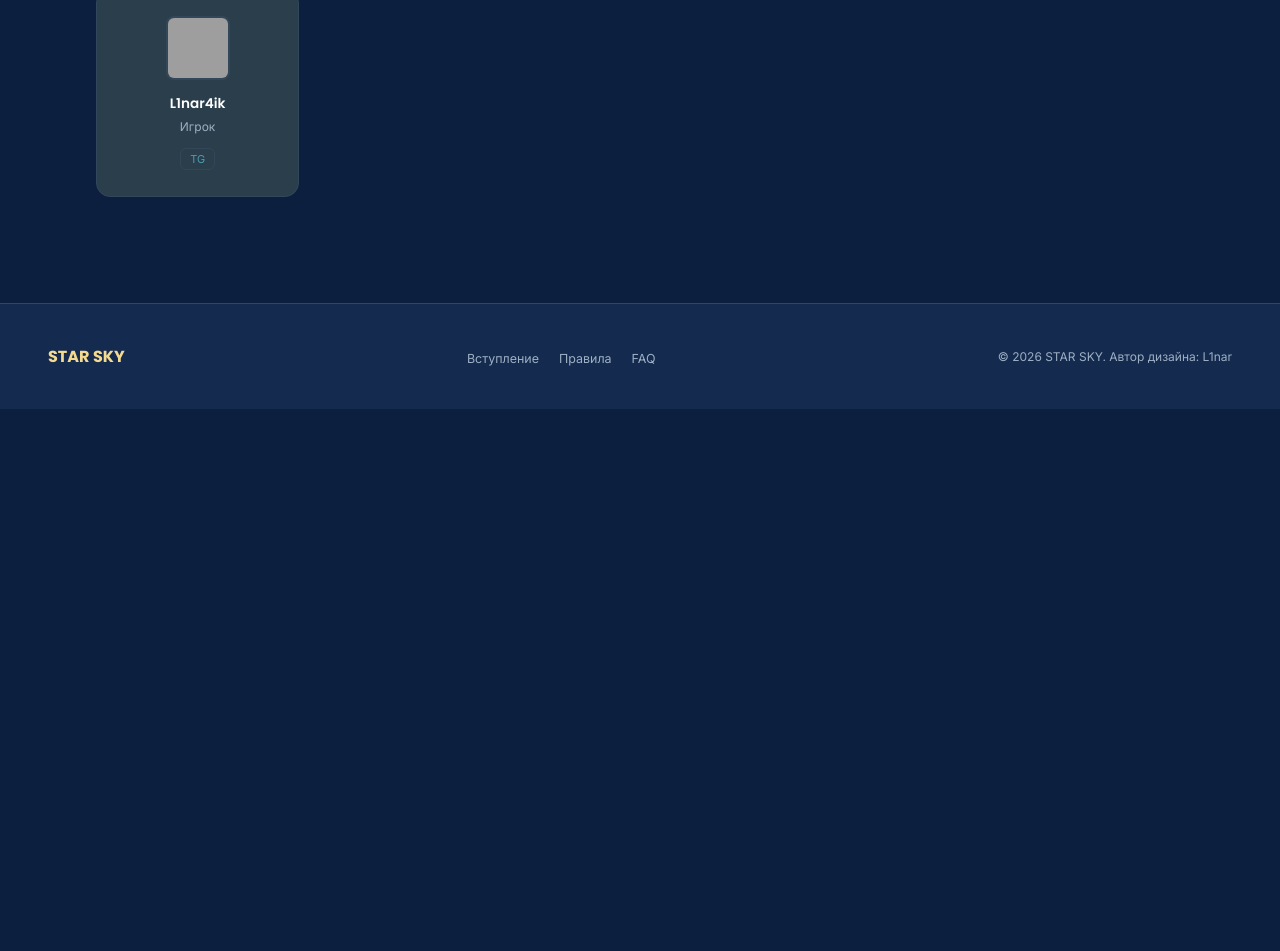
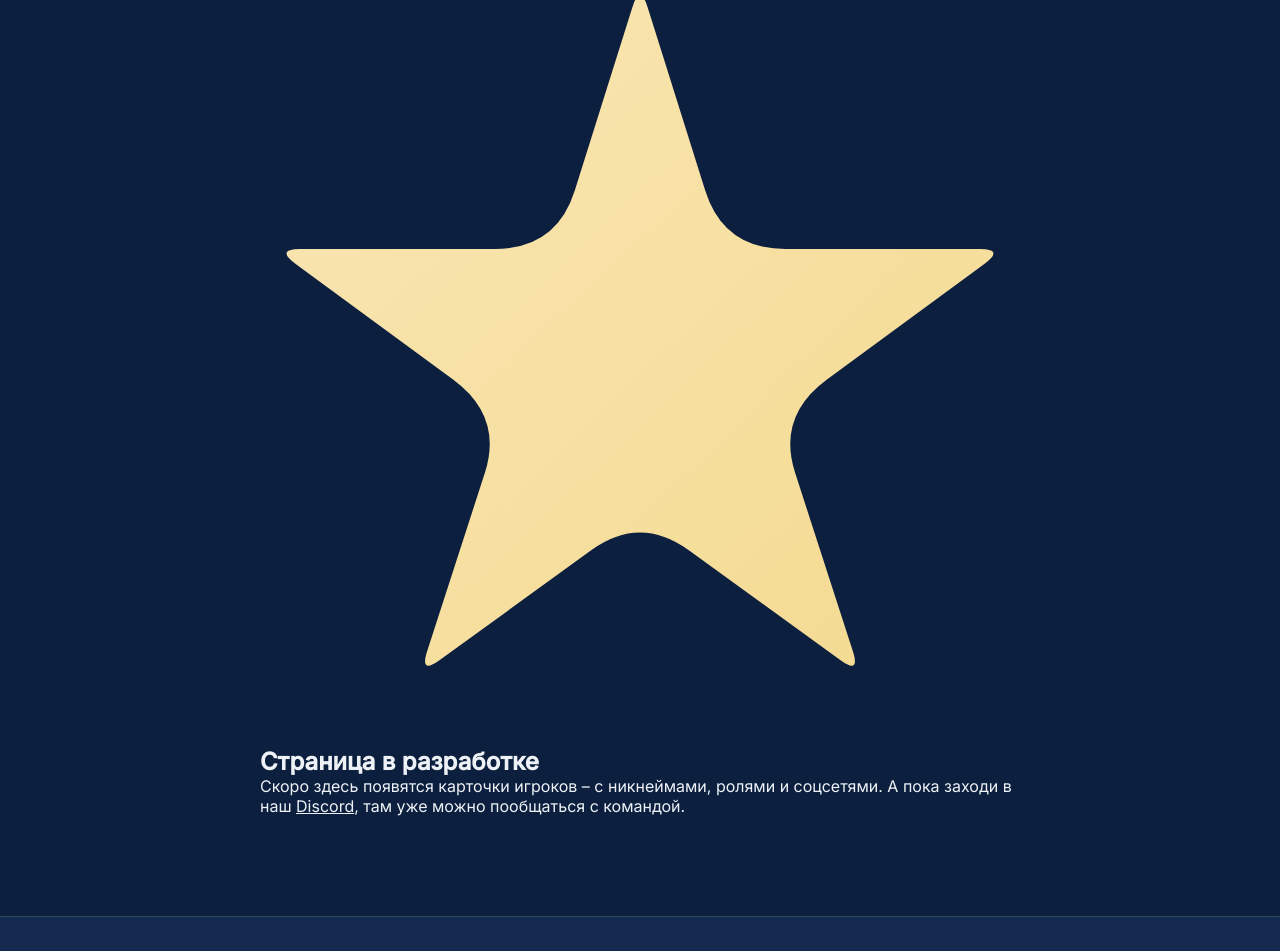
Before and after one commit to L1nar-dev/Starsky-site.github.io, a plain HTML site: page players/index.html in a window 1280 px wide. Shown: the part 490-1441 px from the top of the page. Before the commit the page ends 899 px from the top, so only its background shows below. Drawn offline with Linux system fonts and the light colour scheme; grey boxes are pictures that could not be loaded.

Commit message:
Revise players page for upcoming features
Updated the players page to indicate that player cards are coming soon, added a work-in-progress section with social media links, and removed the player loading script.

```diff
--- a/players/index.html
+++ b/players/index.html
@@ -56,13 +56,25 @@
   <div class="page-hero">
     <div class="section-label">Сообщество</div>
     <h1>Игроки сервера</h1>
-    <p class="lead">Те, кто уже строит и играет на STAR SKY.</p>
+    <p class="lead">Раздел с игроками сервера скоро появится.</p>
   </div>
 
   <section>
-    <div class="container">
-      <div class="players-grid" id="playersGrid">
-        <p style="color: var(--muted); font-size: 0.85rem;">Загрузка игроков…</p>
+    <div class="container narrow">
+      <div class="wip-block fade-in">
+        <div class="wip-icon">
+          <svg viewBox="0 0 100 100" xmlns="http://www.w3.org/2000/svg">
+            <defs>
+              <linearGradient id="starGradWip" x1="0%" y1="0%" x2="100%" y2="100%">
+                <stop offset="0%" stop-color="#f9e6b5" />
+                <stop offset="100%" stop-color="#F4DA90" />
+              </linearGradient>
+            </defs>
+            <path fill="url(#starGradWip)" d="M 49.01,3.15 Q 50.00,0.00 50.99,3.15 L 58.58,27.30 Q 61.00,35.00 69.14,35.00 L 94.67,35.00 Q 98.00,35.00 95.30,36.98 L 74.60,52.16 Q 68.00,57.00 70.42,64.48 L 78.01,87.94 Q 79.00,91.00 76.39,89.11 L 56.38,74.62 Q 50.00,70.00 43.62,74.62 L 23.61,89.11 Q 21.00,91.00 21.99,87.94 L 29.58,64.48 Q 32.00,57.00 25.40,52.16 L 4.70,36.98 Q 2.00,35.00 5.33,35.00 L 30.86,35.00 Q 39.00,35.00 41.42,27.30 Z" />
+          </svg>
+        </div>
+        <h2>Страница в разработке</h2>
+        <p>Скоро здесь появятся карточки игроков – с никнеймами, ролями и соцсетями. А пока заходи в наш <a href="https://discord.gg/u49U69xP8" target="_blank" rel="noopener">Discord</a>, там уже можно пообщаться с командой.</p>
       </div>
     </div>
   </section>
@@ -74,90 +86,23 @@
       <li><a href="../rules/">Правила</a></li>
       <li><a href="../faq/">FAQ</a></li>
     </ul>
+    <div class="footer-social">
+      <a href="https://www.youtube.com/@Starsky_mc" target="_blank" rel="noopener" aria-label="YouTube">
+        <svg viewBox="0 0 24 24"><path d="M23.5 6.2c-.3-1.1-1.1-1.9-2.2-2.2C19.4 3.5 12 3.5 12 3.5s-7.4 0-9.3.5c-1.1.3-1.9 1.1-2.2 2.2C0 8.1 0 12 0 12s0 3.9.5 5.8c.3 1.1 1.1 1.9 2.2 2.2 1.9.5 9.3.5 9.3.5s7.4 0 9.3-.5c1.1-.3 1.9-1.1 2.2-2.2.5-1.9.5-5.8.5-5.8s0-3.9-.5-5.8zM9.5 15.5v-7l6.3 3.5-6.3 3.5z"/></svg>
+      </a>
+      <a href="https://www.tiktok.com/@starsky_mc" target="_blank" rel="noopener" aria-label="TikTok">
+        <svg viewBox="0 0 24 24"><path d="M16.6 5.8c-.9-.9-1.4-2.2-1.4-3.5h-3.4v13.1c0 1.5-1.2 2.7-2.7 2.7s-2.7-1.2-2.7-2.7 1.2-2.7 2.7-2.7c.3 0 .6 0 .8.1v-3.5c-.3 0-.5-.1-.8-.1-3.4 0-6.1 2.7-6.1 6.1s2.7 6.1 6.1 6.1 6.1-2.7 6.1-6.1V9.5c1.3.9 2.8 1.5 4.5 1.5V7.6c-1.1 0-2.1-.4-2.9-1.1-.1-.2-.2-.5-.2-.7z"/></svg>
+      </a>
+      <a href="https://discord.gg/u49U69xP8" target="_blank" rel="noopener" aria-label="Discord">
+        <svg viewBox="0 0 24 24"><path d="M20.3 4.4c-1.5-.7-3.1-1.2-4.8-1.5-.2.4-.5.9-.6 1.3-1.8-.3-3.5-.3-5.3 0-.2-.4-.4-.9-.6-1.3-1.7.3-3.3.8-4.8 1.5C1 8.8.3 13.1.6 17.4c1.9 1.4 3.7 2.2 5.5 2.8.4-.6.8-1.2 1.1-1.9-.6-.2-1.2-.5-1.7-.9.1-.1.3-.2.4-.3 3.4 1.6 7.1 1.6 10.5 0 .1.1.3.2.4.3-.5.3-1.1.6-1.7.9.3.7.7 1.3 1.1 1.9 1.9-.6 3.7-1.4 5.5-2.8.4-4.9-.8-9.2-3.4-13zM8.7 14.8c-1 0-1.9-.9-1.9-2.1s.8-2.1 1.9-2.1 1.9 1 1.9 2.1-.9 2.1-1.9 2.1zm6.6 0c-1 0-1.9-.9-1.9-2.1s.8-2.1 1.9-2.1 1.9 1 1.9 2.1-.9 2.1-1.9 2.1z"/></svg>
+      </a>
+      <a href="https://t.me/addlist/xVpMbjYqNMcwZGFi" target="_blank" rel="noopener" aria-label="Чаты участников в Telegram">
+        <svg viewBox="0 0 24 24"><path d="M22 2L2.6 9.6c-1.3.5-1.3 1.2-.2 1.6l4.9 1.5 1.9 5.9c.2.6.6.8 1.1.5l2.9-2.2 4.9 3.6c.9.5 1.5.2 1.7-.9L23.9 2.9c.3-1.3-.5-1.9-1.9-.9z"/></svg>
+      </a>
+    </div>
     <div class="footer-copy">© 2026 STAR SKY. Автор дизайна: L1nar</div>
   </footer>
 
   <script src="../shared.js"></script>
-  <script>
-    const FALLBACK_AVATAR = "https://mc-heads.net/avatar/Steve/64";
-
-    function getMcAvatar(name) {
-      return `https://mc-heads.net/avatar/${encodeURIComponent(name)}/64`;
-    }
-
-    function buildSocials(socials) {
-      if (!socials) return '';
-      const links = [];
-      if (socials.tg)      links.push(`<a href="${socials.tg}" target="_blank" rel="noopener">TG</a>`);
-      if (socials.vk)      links.push(`<a href="${socials.vk}" target="_blank" rel="noopener">VK</a>`);
-      if (socials.yt)      links.push(`<a href="${socials.yt}" target="_blank" rel="noopener">YT</a>`);
-      if (socials.discord) links.push(`<a href="${socials.discord}" target="_blank" rel="noopener">DS</a>`);
-      if (socials.tiktok)  links.push(`<a href="${socials.tiktok}" target="_blank" rel="noopener">TT</a>`);
-      return links.length ? `<div class="player-socials">${links.join('')}</div>` : '';
-    }
-
-    async function loadPlayers() {
-      const grid = document.getElementById('playersGrid');
-      try {
-        const res = await fetch('../players-data/index.json', { cache: 'no-store' });
-        if (!res.ok) throw new Error('index.json not found');
-        const players = await res.json();
-
-        if (!players.length) {
-          grid.innerHTML = '<p style="color: var(--muted); font-size: 0.9rem;">Пока никого нет. Загляни позже.</p>';
-          return;
-        }
-
-        grid.innerHTML = '';
-        players.forEach((p, i) => {
-          const card = document.createElement('div');
-          card.className = 'player-card';
-          card.style.transitionDelay = `${(i % 8) * 40}ms`;
-
-          const img = document.createElement('img');
-          img.className = 'player-avatar';
-          img.alt = p.name;
-
-          const mcUrl = getMcAvatar(p.name);
-          // avatar: null -> лицензия, подтягиваем скин по нику с mc-heads.net
-          // avatar: "путь" -> пиратка, локальный обрезанный файл
-          img.src = p.avatar || mcUrl;
-          img.onerror = function () {
-            if (p.avatar && this.src !== mcUrl) {
-              // локальный файл не найден -> пробуем лицензионный скин по нику
-              this.src = mcUrl;
-              this.onerror = () => { this.src = FALLBACK_AVATAR; this.onerror = null; };
-            } else {
-              this.src = FALLBACK_AVATAR;
-              this.onerror = null;
-            }
-          };
-
-          card.innerHTML = `
-            <div class="player-name">${p.name}</div>
-            <div class="player-role">${p.role || ''}</div>
-            ${buildSocials(p.socials)}
-          `;
-          card.insertBefore(img, card.firstChild);
-          grid.appendChild(card);
-        });
-
-        const fadeObserver = new IntersectionObserver((entries) => {
-          entries.forEach(entry => {
-            if (entry.isIntersecting) {
-              entry.target.classList.add('visible');
-              fadeObserver.unobserve(entry.target);
-            }
-          });
-        }, { threshold: 0.1 });
-        document.querySelectorAll('.player-card').forEach(el => fadeObserver.observe(el));
-
-      } catch (err) {
-        grid.innerHTML = '<p style="color: var(--muted); font-size: 0.9rem;">Список игроков пока недоступен.</p>';
-        console.error(err);
-      }
-    }
-    loadPlayers();
-  </script>
 </body>
 </html>
```
